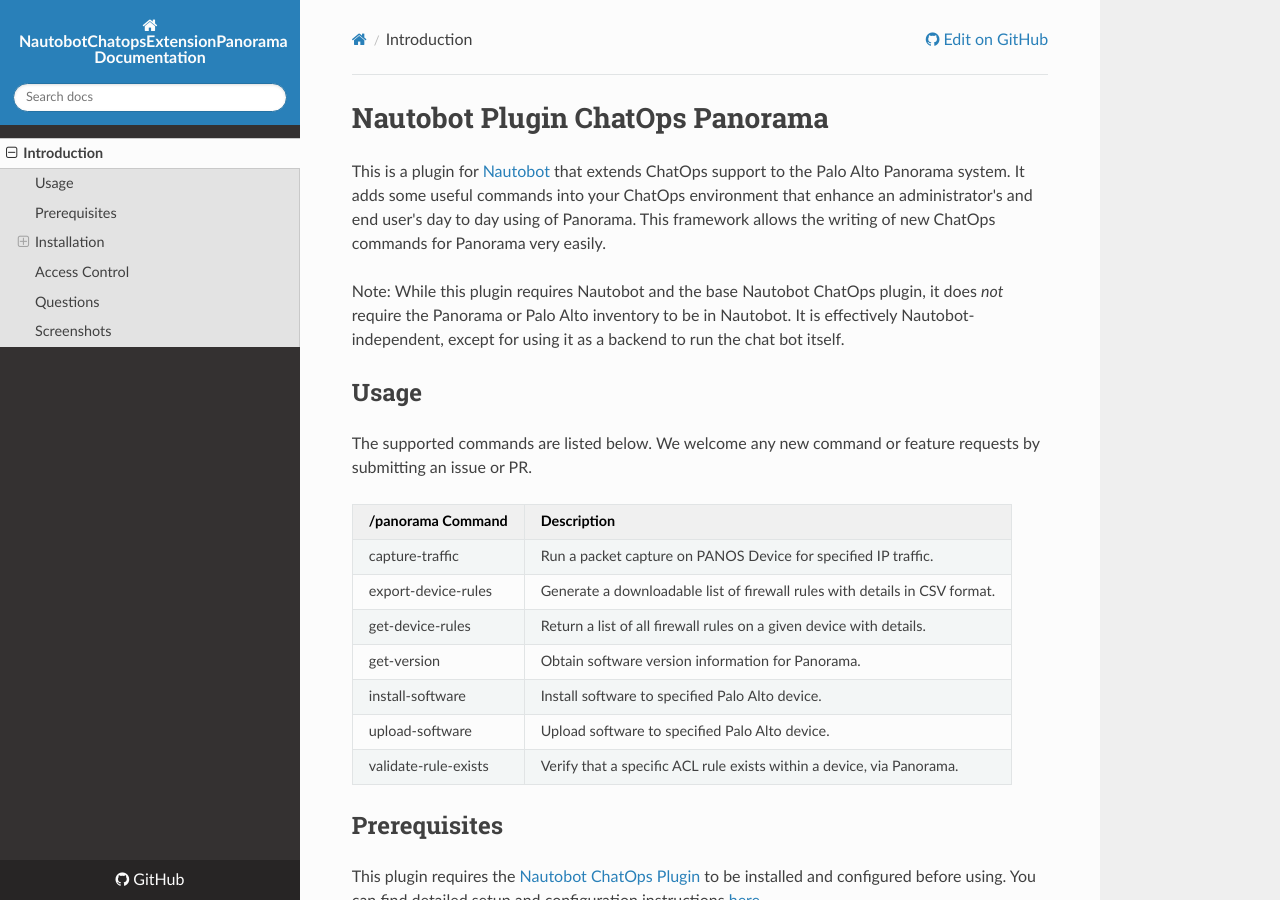
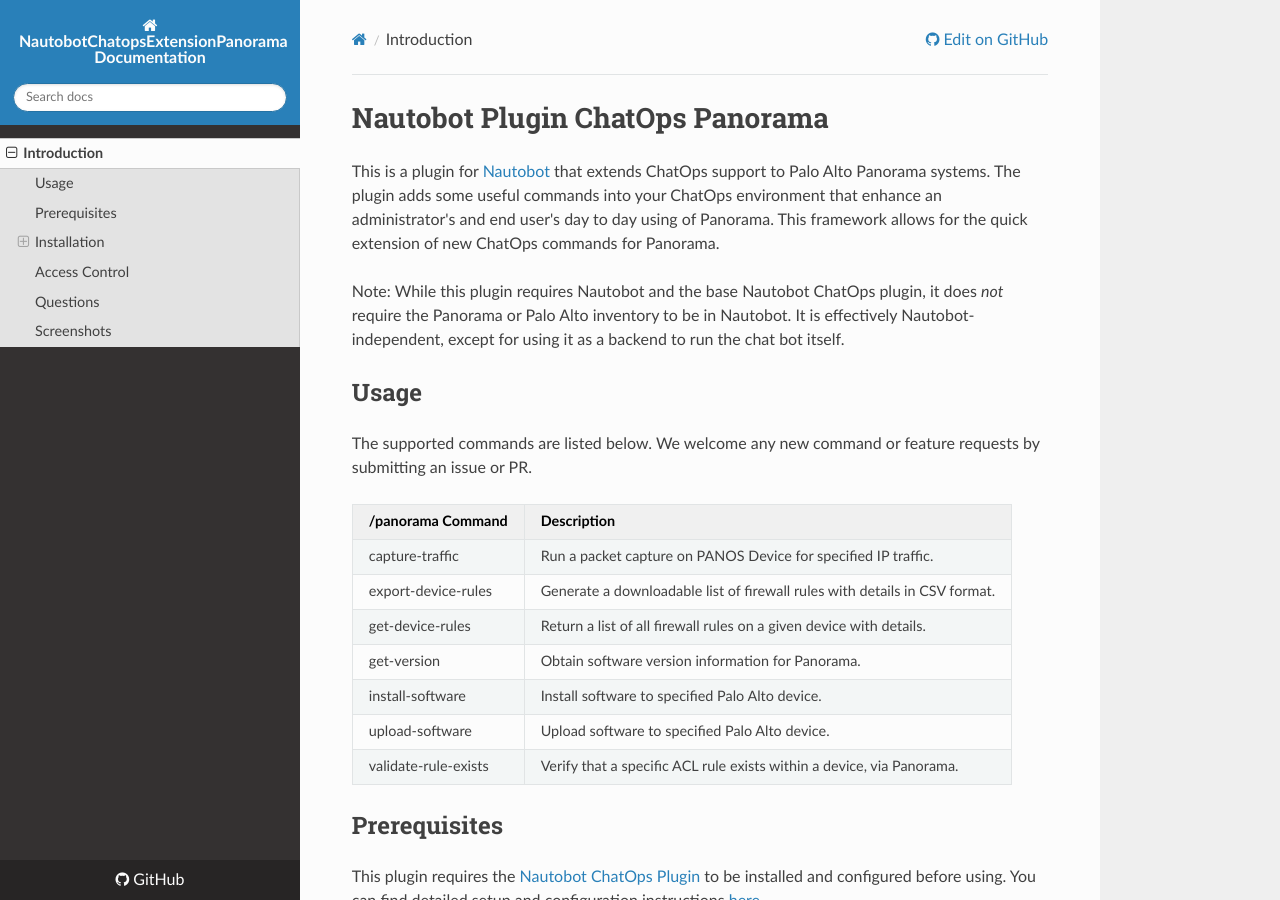
Before and after one commit to nautobot/nautobot-plugin-chatops-panorama, an MkDocs documentation site: the page built from docs/index.md, in a window 1280 px wide and 900 px high. Built offline with MkDocs 1.6.1, drawn with Linux system fonts in a browser that asks for light colours; nearby versions of some CDN libraries.

Commit message:
Update with PR feedback

```diff
--- a/docs/index.md
+++ b/docs/index.md
@@ -1,6 +1,6 @@
 # Nautobot Plugin ChatOps Panorama
 
-This is a plugin for [Nautobot](https://github.com/nautobot/nautobot) that extends ChatOps support to the Palo Alto Panorama system. It adds some useful commands into your ChatOps environment that enhance an administrator's and end user's day to day using of Panorama. This framework allows the writing of new ChatOps commands for Panorama very easily.
+This is a plugin for [Nautobot](https://github.com/nautobot/nautobot) that extends ChatOps support to Palo Alto Panorama systems. The plugin adds some useful commands into your ChatOps environment that enhance an administrator's and end user's day to day using of Panorama. This framework allows for the quick extension of new ChatOps commands for Panorama.
 
 Note: While this plugin requires Nautobot and the base Nautobot ChatOps plugin, it does _not_ require the Panorama or Palo Alto inventory to be in Nautobot. It is effectively Nautobot-independent, except for using it as a backend to run the chat bot itself.
 
```
